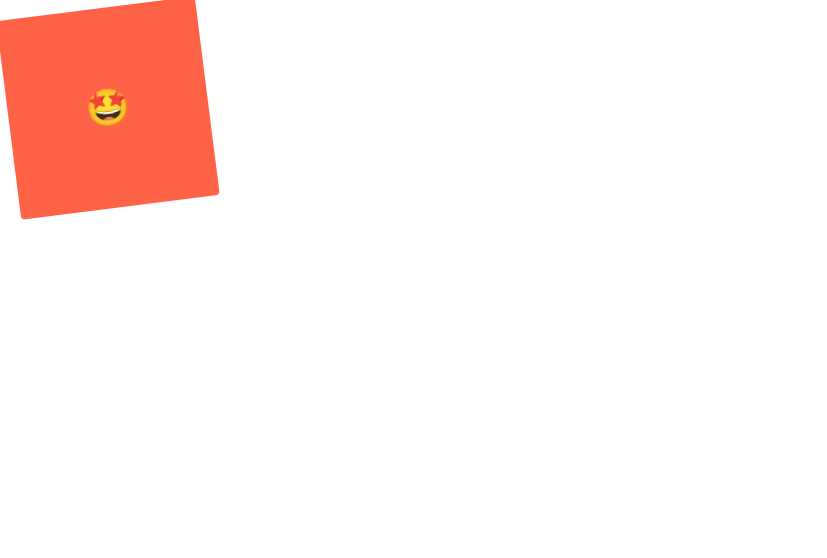
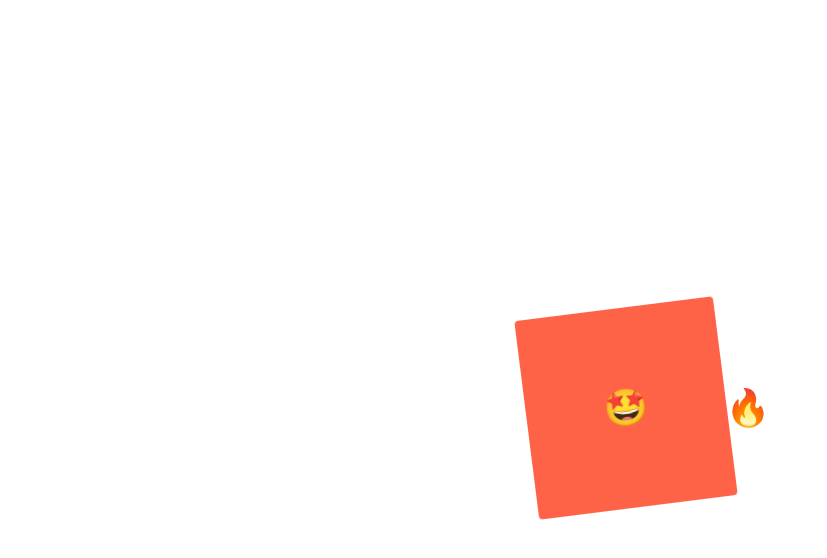
Before and after one commit to dawn4rest/NOMFLIX-CLONE, a React (Create React App) app in the folder react-masterclass/: page / in a window 1280 px wide. Shown: the top 558 px of the page, without its empty margins (0-827 px from the left). Built offline with nearby package versions, Linux system fonts and the light colour scheme.

Commit message:
feat: Pseudo Selectors to select Component

```diff
--- a/react-masterclass/src/App.js
+++ b/react-masterclass/src/App.js
@@ -2,6 +2,10 @@
 
 const Wrapper = styled.div`
   display: flex;
+  height: 100vh;
+  width: 100vw;
+  justify-content: center;
+  align-items: center;
 `;
 
 const rotationAnimation = keyframes`
@@ -20,6 +24,10 @@
   }
 `;
 
+const Emoji = styled.span`
+  font-size: 36px;
+`;
+
 const Box = styled.div`
   height: 200px;
   width: 200px;
@@ -29,16 +37,8 @@
   align-items: center;
   animation: ${rotationAnimation} 1s linear infinite;
 
-  span {
-    font-size: 36px;
-
-    &:hover {
-      font-size: 48px;
-    }
-
-    &:active {
-      opacity: 0;
-    }
+  ${Emoji}:hover {
+    font-size: 98px;
   }
 `;
 
@@ -46,8 +46,9 @@
   return (
     <Wrapper>
       <Box>
-        <span>🤩</span>
+        <Emoji>🤩</Emoji>
       </Box>
+      <Emoji>🔥</Emoji>
     </Wrapper>
   );
 }
```
